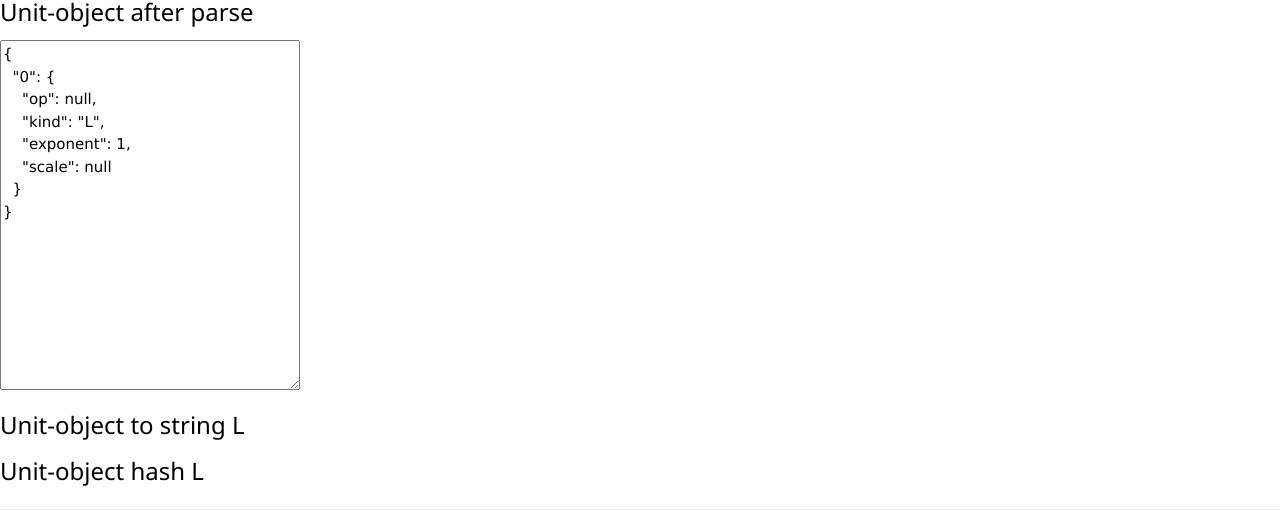
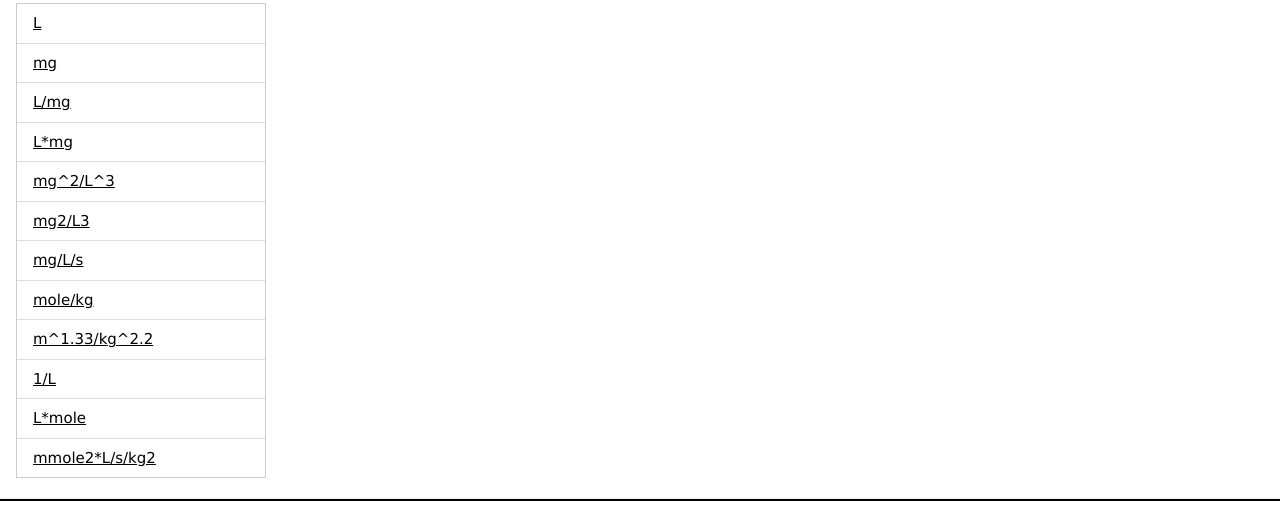
Before and after one commit to insysbio/units-parser, a plain HTML site: page src/index.html in a window 1280 px wide. Shown: the part 71-597 px from the top of the page. Drawn offline with nearby package versions, Linux system fonts and the light colour scheme.

Commit message:
Correction and add style index
Correction:
Scale and exponent
add multiplier
obj->arrya of objects
. -> _
remove 1/x

```diff
--- a/cases/correct examples.js
+++ b/cases/correct examples.js
@@ -8,8 +8,7 @@ examples = [ // and hash
   "mg/L/s", // mg__L__s
   "mole/kg", // mole__kg
   "m^1.33/kg^2.2", // m1_33__kg2_2
-  "mmole2*L/s/Rg2*1/s",
-  "1/L",
-  "L*mole",
-  "mole/1/s"
+  "1/L", //__L
+  "L*mole", //L_mole,
+  "mmole2*L/s/kg2"
 ];
--- a/cases/incorrect examples.js
+++ b/cases/incorrect examples.js
@@ -3,5 +3,6 @@ examples = [
   "3*mg", // error: wrong syntax
   "L/mgg", // error: unknown unit mgg
   "mg^2\L^3", // error: wrong syntax
-  "m^.33/kg^2.2" // error: require number before .
+  "m^.33/kg^2.2", // error: require number before .
+  "mole/1/s" //error: invalid syntax 1/s
 ];
--- a/src/index.html
+++ b/src/index.html
@@ -2,7 +2,7 @@
 <html>
 <head>
 <title>Testing conversion unit</title>
-<link rel="stylesheet" href="style.css"/>
+
 
 <!-- Load json -->
 <script src="sbmlUnits.json"></script>
@@ -14,22 +14,48 @@
 <script src="index.js"></script>
 
 <link rel="stylesheet" href="https://www.w3schools.com/w3css/4/w3.css">
+<link rel="stylesheet" href="style.css"/>
+<link rel="stylesheet" href="https://cdnjs.cloudflare.com/ajax/libs/font-awesome/4.7.0/css/font-awesome.min.css">
 </head>
-<body>
+<body id="top">
+<div class="w3-container">
+<h1>Navigate</h1>
+<ul id="navigate" class="w3-ul w3-hoverable w3-border">
+</ul>
+</div>
+<hr/>
+<div id="content" class="w3-container">
+</div>
 
-<div id="content">
+<div>
+<p class="w3-bottom w3-padding">
+  <a href="#top" class="w3-right  w3-button w3-circle w3-blue-grey"><i class="fa fa-arrow-up"></i></a>
+</p>
 </div>
 
 <script>
 'use strict'
-var content = document.getElementById("content");
+let content = document.getElementById("content"),
+    nav = document.getElementById("navigate");
 examples.forEach(function(item) {
+  let li = document.createElement("li");
+    let link = document.createElement("a");
+    link.setAttribute("href", "#"+item);
+    link.appendChild(document.createTextNode(item));
+    li.appendChild(link);
+  nav.appendChild(li);
+
   let un = Unit.parseFromString(item);
 
   let container = document.createElement("div");
 
   let head = document.createElement("h2");
-head.appendChild(document.createTextNode("Input "+item));
+  head.setAttribute("id", item)
+  head.appendChild(document.createTextNode("Input "));
+    let span = document.createElement("span");
+    span.classList.add("w3-blue-gray", "w3-padding-small", "w3-large");
+    span.appendChild(document.createTextNode(item));
+    head.appendChild(span);
   container.appendChild(head);
 
   head = document.createElement("h3");
@@ -41,24 +67,31 @@ parseJsonUnit.appendChild(document.createTextNode(JSON.stringify(un, null, 2)));
   container.appendChild(parseJsonUnit);
 
   head = document.createElement("h3");
-head.appendChild(document.createTextNode("Unit-object to string " + un.toString()));
+  head.appendChild(document.createTextNode("Unit-object to string " ));
+    span = document.createElement("span");
+    span.classList.add("w3-blue-gray", "w3-padding-small", "w3-small");
+    span.appendChild(document.createTextNode(un.toString()));
+    head.appendChild(span);
   container.appendChild(head);
 
   head = document.createElement("h3");
-head.appendChild(document.createTextNode("Unit-object hash " + un.toHash()));
+  head.appendChild(document.createTextNode("Unit-object hash "));
+    span = document.createElement("span");
+    span.classList.add("w3-blue-gray", "w3-padding-small", "w3-small");
+    span.appendChild(document.createTextNode(un.toHash()));
+    head.appendChild(span);
   container.appendChild(head);
 
   container.appendChild(document.createElement("hr"));
 
   content.appendChild(container);
-
+});
 
 function stripJSON(cont) {
 	cont = cont.replace(/\n/g, "<br/>");
 	cont = cont.replace(/ /g, "&nbsp;");
 	return cont;
 }
-});
 </script>
 </body>
 </html>
--- a/src/index.js
+++ b/src/index.js
@@ -3,7 +3,7 @@
 // use lodash ?
 
 // object of structure [{kind: "mM", exponent: 2}, {kind: "L", exponent: 1}, {kind: "mg", exponent: -1}, {kind: "h", exponent: -2}]
-class Unit {
+class Unit extends Array  {
 
   // constructor taking string of type 'mM^2*L/mg/h2' and creates unit-object
   static parseFromString(str) {
@@ -16,47 +16,44 @@ class Unit {
 
     console.log(" Check connect list of units:", simpleUnits);
 
-    items.forEach(function (item, i) {
+    items.forEach(function (item) {
       console.log("elementes of unit ", item[0], item.search(/1\//), item.match(/[A-Za-z]+/), item.match(/[\d.]+$/));
 
-    unit[i] = {
-      op: item.match(/^[\/*]/) && item.match(/^[$\/*]/)[0],
-      kind: item.match(/[A-Za-z]+/)[0],
-      exponent: ((item.search(/1\//) != -1) && (item[0] == "/"))  ? 1 : (
-                ((item.search(/1\//) != -1) || (item[0] == "/")) ? -1 : 1),
-      scale: item.match(/[\d.]+$/) && item.match(/[\d.]+$/)[0]
-    };
+      unit.push({
+        kind: item.match(/[A-Za-z]+/)[0],
+        exponent: (((item.search(/1\//) != -1) && (item[0] == "/"))  ? 1 : (
+                  ((item.search(/1\//) != -1) || (item[0] == "/")) ? -1 : 1)) * ((item.match(/[\d.]+$/) && item.match(/[\d.]+$/)[0]) || 1),
+        scale: 0,
+        multiplier: 1
+      });
     });
+
     console.log("res", unit);
     return unit;
   };
 
   // serialize unit-object to string of type 'mM^2*L/mg/h^2' is the same as 'mM2*L/mg/h2'
   toString(){
-    console.log("to string");
+    console.log("to string...");
 
-    let item, res = "";
+    let res = "";
 
-    for (item in this) {
-      console.log(" add hash ", this[item]);
+    this.forEach( function(item){
+      console.log(" add hash ", item);
 
-      if (this[item].op == "*") {
+      if (item.exponent < 0) {
+        res += "/";
+      } else if (res != "") {
         res += "*";
-      } else if (this[item].op == "/") {
-        res += "/";
       }
       console.log("after add op", res);
 
-      if (((this[item].op == "/") && (this[item].exponent == 1)) || ((this[item].op != "/") && (this[item].exponent == -1))) {
-        res += "1/";
+      res += item.kind;
+
+      if ((item.exponent != 1) && (item.exponent != -1)) {
+        res += String(Math.abs(item.exponent));
       }
-
-      res += this[item].kind;
-
-      if (this[item].scale) {
-        res += this[item].scale;
-      }
-    }
+    });
 
     return res;
   }
@@ -64,29 +61,24 @@ class Unit {
   // serialize unit-object to string of type 'mM2_L__mg__h2'
   toHash(){
     console.log("to Hash");
+    let res = "";
 
-    let item, res = "";
+    this.forEach( function(item){
+      console.log(" add hash ", item);
 
-    for (item in this) {
-      console.log(" add hash ", this[item]);
-
-      if (this[item].op == "*") {
+      if (item.exponent < 0) {
+        res += "__";
+      } else if (res != "") {
         res += "_";
-      } else if (this[item].op == "/") {
-        res += "__";
       }
       console.log("after add op", res);
 
-      if (((this[item].op == "/") && (this[item].exponent == 1)) || ((this[item].op != "/") && (this[item].exponent == -1))) {
-        res += "1__";
+      res += item.kind;
+
+      if ((item.exponent != 1) && (item.exponent != -1)) {
+        res += String(Math.abs(item.exponent)).replace(".", "_");
       }
-
-      res += this[item].kind;
-
-      if (this[item].scale) {
-        res += this[item].scale;
-      }
-    }
+    });
 
     return res;
   }
--- a/src/style.css
+++ b/src/style.css
@@ -2,3 +2,13 @@ textarea {
 width: 300px;
 height: 350px;
 }
+
+hr {
+	height:2px;
+	color: black;
+	background-color: black;
+}
+
+ul {
+  width: 20%;
+}
```
Lines whose indentation alone changed are shown as unchanged.
